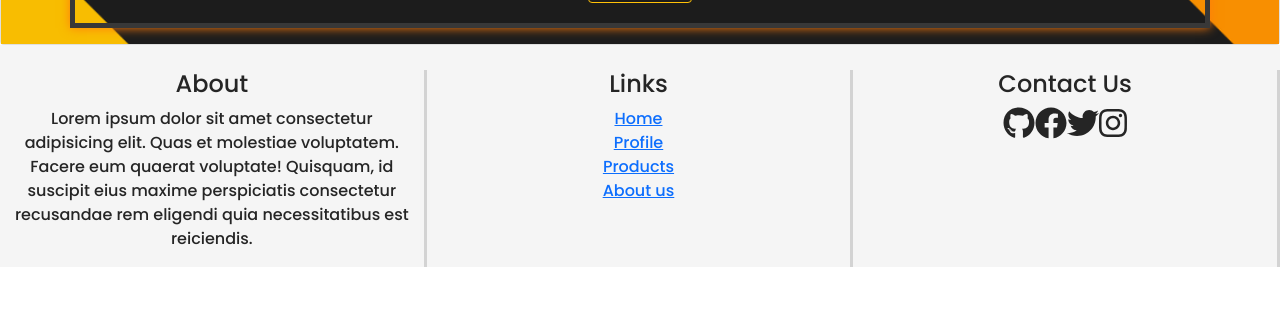
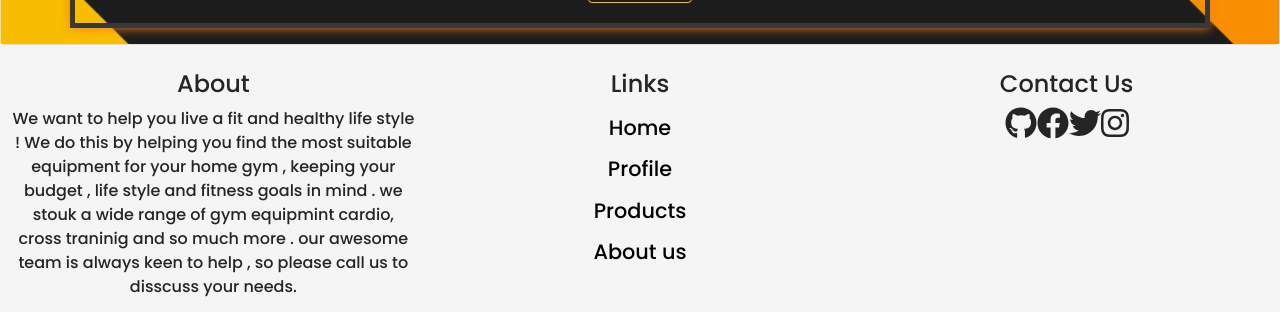
Before and after one commit to CodeSeed301/HomeGym-front-end, a React (Create React App) app: page /profile in a window 1280 px wide. Shown: the part 757-1069 px from the top of the page. Before the commit the page ends 1024 px from the top, so only its background shows below. Built offline with nearby package versions, Linux system fonts and the light colour scheme.

Commit message:
some changhes in the foooter

```diff
--- a/src/components/Footer.js
+++ b/src/components/Footer.js
@@ -15,26 +15,27 @@ export class Footer extends Component {
             <Col lg={4} className="footerCols">
               <h4>About</h4>
               <p>
-                Lorem ipsum dolor sit amet consectetur adipisicing elit. Quas et
-                molestiae voluptatem. Facere eum quaerat voluptate! Quisquam, id
-                suscipit eius maxime perspiciatis consectetur recusandae rem
-                eligendi quia necessitatibus est reiciendis.
+              We want to help you live a fit and healthy life style !
+               We do this by helping you find the most suitable equipment for your home gym ,
+                keeping your budget , life style and fitness goals in mind .
+                we stouk a wide range of gym equipmint cardio, cross traninig and so much more .
+                 our awesome team is always keen to help , so please call us to disscuss your needs.
               </p>
             </Col>
             <Col lg={4} className="footerCols">
               <h4>Links</h4>
 
 
-                  <a href="#home">Home</a>
+                  <a href="/Home">Home</a>
 
 
-                  <a href="#home">Profile</a>
+                  <a href="/profile">Profile</a>
 
 
-                  <a href="#home">Products</a>
+                  <a href="/products">Products</a>
 
 
-                  <a href="#home">About us</a>
+                  <a href="/about">About us</a>
 
 
             </Col>
--- a/src/style/App.css
+++ b/src/style/App.css
@@ -120,7 +120,7 @@
 }
 
 .footer {
-  background-color: rgb(38 42 43);
+  background-color:solid rgb(211, 211, 211);
   color: #252525;
   text-align: center;
   background-color: whitesmoke;
@@ -130,10 +130,14 @@
 
 .footer a {
   display: block;
+  color: black;
+  text-decoration: none;
+  padding: 5px 50px;
+  font-size: 1.3rem;
 }
 
 .footerCols {
-  border-right: 3px solid rgb(211, 211, 211);
+  border-right: 3px  rgb(38 42 43);
 }
 
 .profileInfoText {
```
